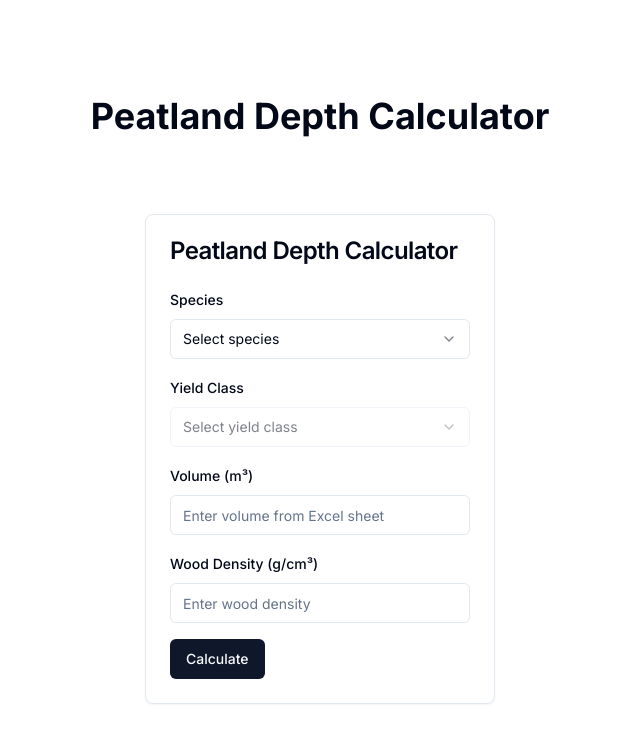
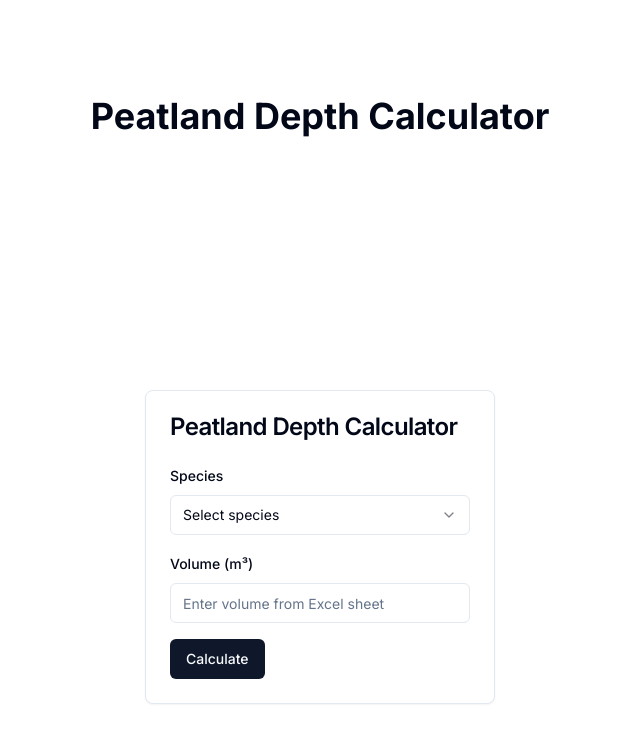
Before and after one commit to maxwellpatt/peat-depth-calculator, a Next.js app: page / in a window 1280 px wide. Shown: the top 742 px of the page, without its empty margins (320-960 px from the left). Built offline with nearby package versions, Linux system fonts and the light colour scheme.

Commit message:
updated wood density

```diff
--- a/src/components/PeatDepthCalculator.tsx
+++ b/src/components/PeatDepthCalculator.tsx
@@ -1,36 +1,49 @@
 'use client'
 
-import { useState } from 'react'
+import { useState, useEffect } from 'react'
 import { Card, CardContent, CardHeader, CardTitle } from "@/components/ui/card"
 import { Select, SelectContent, SelectItem, SelectTrigger, SelectValue } from "@/components/ui/select"
 import { Button } from "@/components/ui/button"
 import { Label } from "@/components/ui/label"
 import { Input } from "@/components/ui/input"
 
-const yieldClasses = {
-  pine: [4, 6, 8, 10, 12, 14],
-  spruce: [6, 8, 10, 12, 14, 16, 18, 20, 22, 24],
-  birch: [4, 6, 8, 10, 12]
-}
+type WoodDensityData = {
+  [key: string]: number;
+};
+
+const woodDensityData: WoodDensityData = {
+  "Corsican Pine": 0.51,
+  "Lodgepole Pine": 0.47,
+  "Sitka Spruce": 0.42,
+  "Norway Spruce": 0.41,
+  "European Larch": 0.58,
+  "Japanese Larch": 0.5,
+  "Hybrid Larch": 0.451,
+  "Douglas Fir": 0.51,
+  "Western Hemlock": 0.47,
+  "Western Red Cedar": 0.37,
+  "Lawson Cypress": 0.48,
+  "Grand Fir": 0.45,
+  "Noble Fir": 0.42,
+  "Oak": 0.67,
+  "Beech": 0.71,
+  "Sycamore": 0.55,
+  "Ash": 0.68,
+  "Birch": 0.62,
+  "Poplar": 0.44,
+  "Scots Pine": 0.55
+};
 
 export default function PeatlandDepthCalculator() {
-  const [species, setSpecies] = useState<keyof typeof yieldClasses | "">("")
-  const [yieldClass, setYieldClass] = useState("")
+  const [species, setSpecies] = useState<string>("")
   const [volume, setVolume] = useState("")
-  const [woodDensity, setWoodDensity] = useState("")
   const [tolerableDepth, setTolerableDepth] = useState<{ lower: number, upper: number } | null>(null)
 
   const calculateDepth = () => {
-    if (!species || !yieldClass || !volume || !woodDensity) return
-
-    // User inputs:
-    // - volume (m³)
-    // - woodDensity (g/cm³)
-    // - species (pine, spruce, or birch)
-    // - yieldClass (depends on species)
+    if (!species || !volume || !(species in woodDensityData)) return
 
     const volumeInCm3 = parseFloat(volume) * 1000000  // Convert m³ to cm³
-    const densityInGPerCm3 = parseFloat(woodDensity)
+    const densityInGPerCm3 = woodDensityData[species]
 
     // Calculate carbon content (50% of dry mass)
     const carbonContent = volumeInCm3 * densityInGPerCm3 * 0.5
@@ -51,27 +64,15 @@ export default function PeatlandDepthCalculator() {
         <form className="space-y-4">
           <div className="space-y-2">
             <Label htmlFor="species">Species</Label>
-            <Select onValueChange={(value) => setSpecies(value as keyof typeof yieldClasses)}>
+            <Select onValueChange={setSpecies}>
               <SelectTrigger id="species">
                 <SelectValue placeholder="Select species" />
               </SelectTrigger>
               <SelectContent>
-                <SelectItem value="pine">Pine</SelectItem>
-                <SelectItem value="spruce">Spruce</SelectItem>
-                <SelectItem value="birch">Birch</SelectItem>
-              </SelectContent>
-            </Select>
-          </div>
-
-          <div className="space-y-2">
-            <Label htmlFor="yieldClass">Yield Class</Label>
-            <Select onValueChange={setYieldClass} disabled={!species}>
-              <SelectTrigger id="yieldClass">
-                <SelectValue placeholder="Select yield class" />
-              </SelectTrigger>
-              <SelectContent>
-                {species && yieldClasses[species].map(yc => (
-                  <SelectItem key={yc} value={yc.toString()}>{yc}</SelectItem>
+                {Object.keys(woodDensityData).map(species => (
+                  <SelectItem key={species} value={species}>
+                    {species}
+                  </SelectItem>
                 ))}
               </SelectContent>
             </Select>
@@ -88,16 +89,11 @@ export default function PeatlandDepthCalculator() {
             />
           </div>
 
-          <div className="space-y-2">
-            <Label htmlFor="woodDensity">Wood Density (g/cm³)</Label>
-            <Input
-              id="woodDensity"
-              type="number"
-              value={woodDensity}
-              onChange={(e) => setWoodDensity(e.target.value)}
-              placeholder="Enter wood density"
-            />
-          </div>
+          {species && species in woodDensityData && (
+            <div className="text-sm">
+              Wood Density: {woodDensityData[species]} g/cm³
+            </div>
+          )}
 
           <Button type="button" onClick={calculateDepth}>Calculate</Button>
         </form>
```
Also changed, not shown: 1 other file (tests, documents, lock files or other folders).
